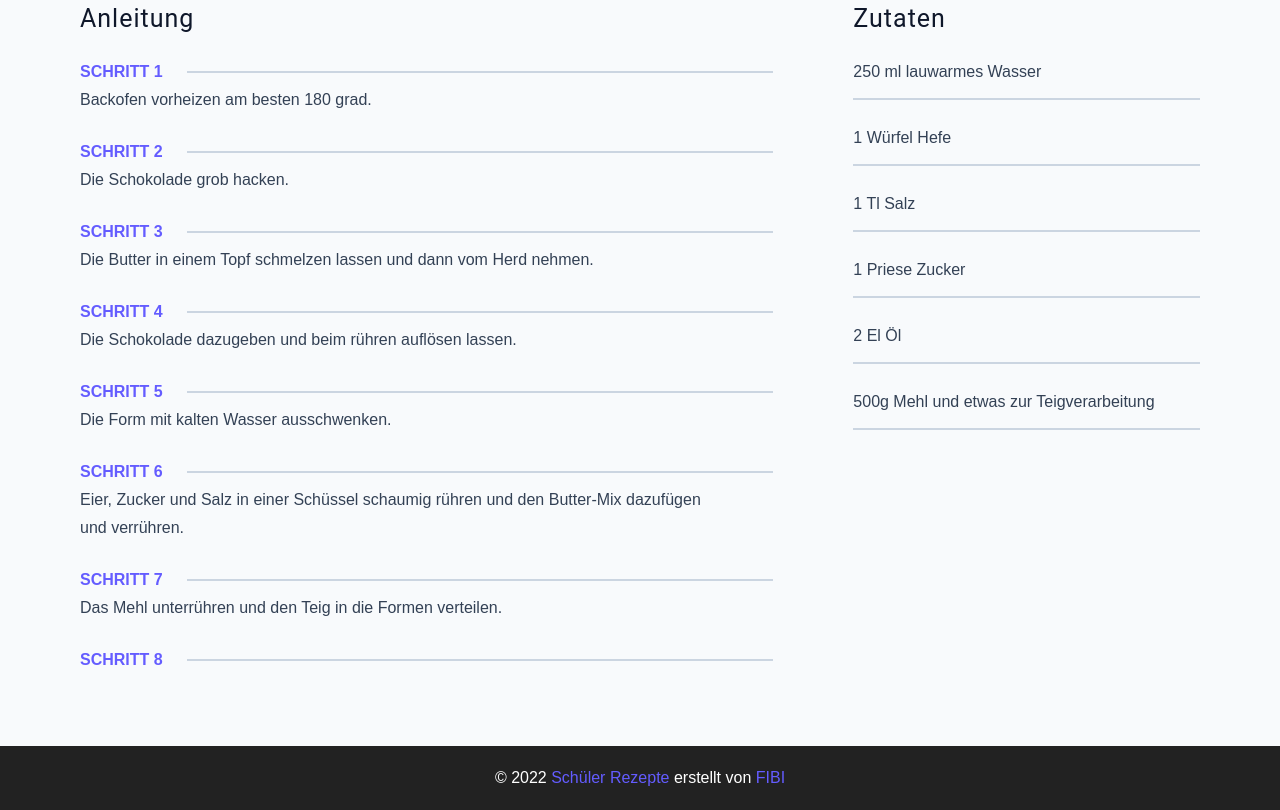
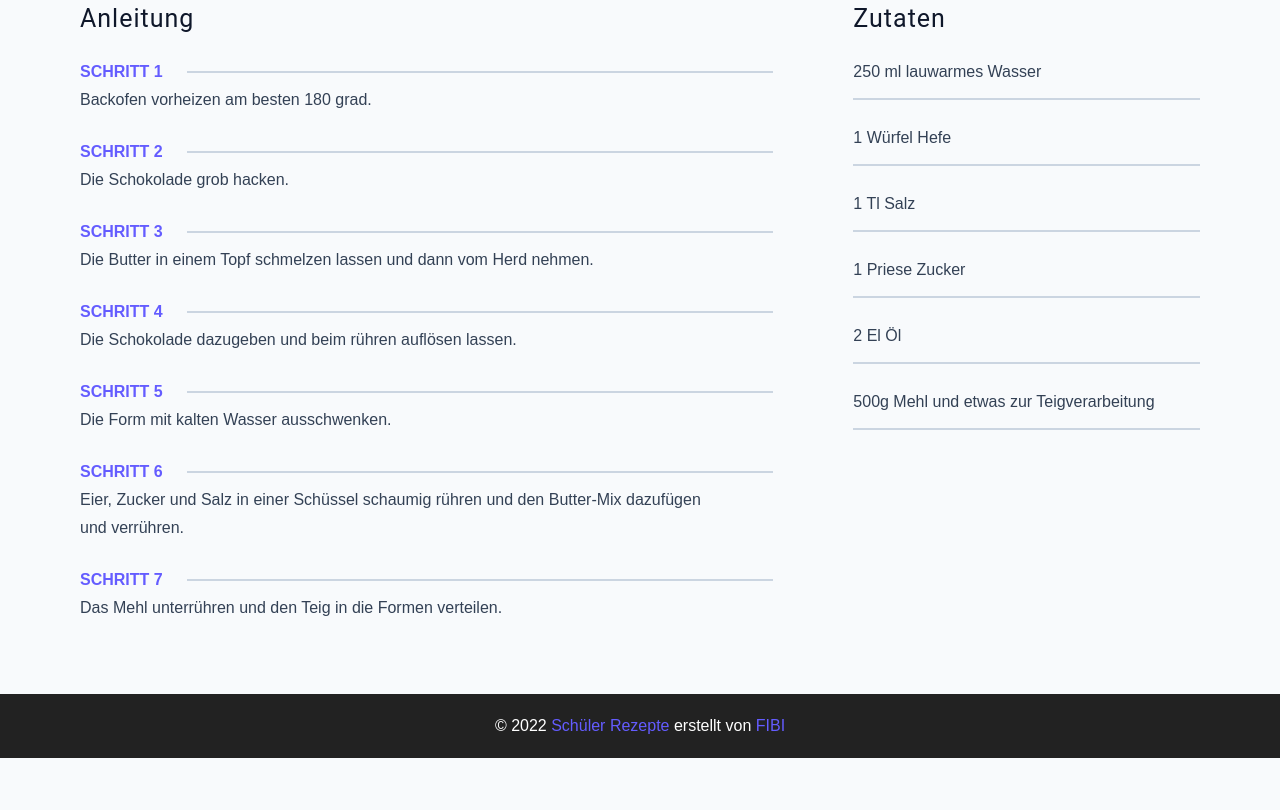
Before and after one commit to fibulus/fibulus.github.io, a plain HTML site: page lavacake.html in a window 1280 px wide. Shown: the part 473-1283 px from the top of the page. After the commit the page ends 1231 px from the top, so only its background shows below. Drawn offline with Linux system fonts and the light colour scheme; a script that the page names is missing.

Commit message:
removing step 8 from lava cake

```diff
--- a/lavacake.html
+++ b/lavacake.html
@@ -146,17 +146,7 @@
               </p>
             </div>
             <!-- end of single instruction -->
-            <!-- single instruction -->
-            <div class="single-instruction">
-              <header>
-                <p>Schritt 8</p>
-                <div></div>
-              </header>
-              <p>
 
-              </p>
-            </div>
-            <!-- end of single instruction -->
           </article>
           <article class="second-column">
             <div id="ingredients">
```
